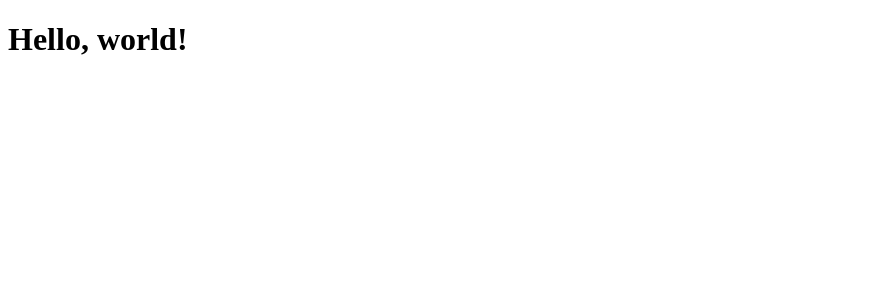
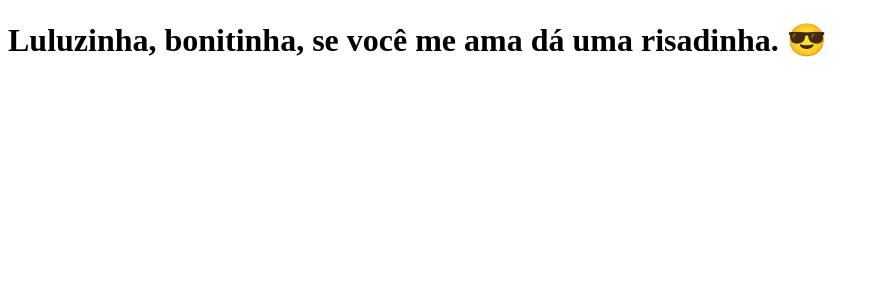
Before and after one commit to niltonfernandesj/tabnews, a Next.js app: page / in a window 1280 px wide. Shown: the top 300 px of the page, without its empty margins (0-880 px from the left). Built offline with nearby package versions, Linux system fonts and the light colour scheme.

Commit message:
Corrige frase do index.js

```diff
--- a/pages/index.js
+++ b/pages/index.js
@@ -1,5 +1,5 @@
 function Home() {
-    return <h1>Hello, world!</h1>
+    return <h1>Luluzinha, bonitinha, se você me ama dá uma risadinha. 😎</h1>
 }
 
 export default Home;
```
